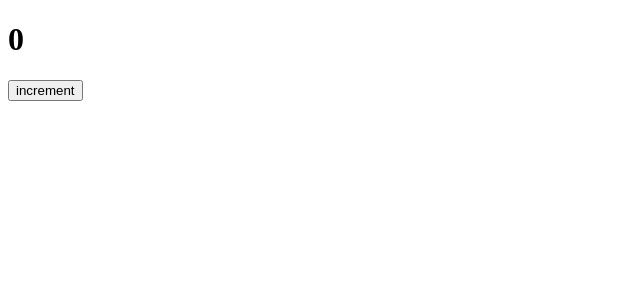
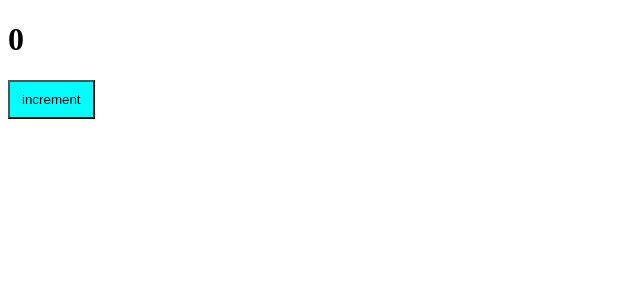
Before and after one commit to Saykho/webpack, a React app: page / in a window 1280 px wide. Shown: the top 300 px of the page, without its empty margins (0-640 px from the left). Built offline with nearby package versions, Linux system fonts and the light colour scheme.

Commit message:
added css-loader

```diff
--- a/package.json
+++ b/package.json
@@ -17,7 +17,9 @@
     "@types/react-dom": "^18.2.11",
     "@types/webpack": "^5.28.3",
     "@types/webpack-dev-server": "^4.7.2",
+    "css-loader": "^6.8.1",
     "html-webpack-plugin": "^5.5.3",
+    "style-loader": "^3.3.3",
     "ts-loader": "^9.5.0",
     "ts-node": "^10.9.1",
     "typescript": "^5.2.2",
--- /dev/null
+++ b/src/components/App.css
@@ -0,0 +1,4 @@
+button {
+    background: aqua;
+    padding: 10px 12px;
+}
--- a/src/components/App.tsx
+++ b/src/components/App.tsx
@@ -1,4 +1,5 @@
 import React, { useState } from 'react';
+import './App.css';
 
 export const App = () => {
     const [count, setCount] = useState(0);
--- a/webpack.config.ts
+++ b/webpack.config.ts
@@ -27,6 +27,11 @@ export default (env: EnvVariables) => {
         ].filter(Boolean),
         module: { // loaders, которые обрабатывают файлы с расширениями
             rules: [
+                // порядок имеет значение
+                {
+                    test: /\.css$/i,
+                    use: ["style-loader", "css-loader"],
+                },
                 {
                     // ts-loader умеет работать с JSX
                     // Если б не использовали ts, то нужен был бы babel-loader
```
Also changed, not shown: 1 other file (tests, documents, lock files or other folders).
